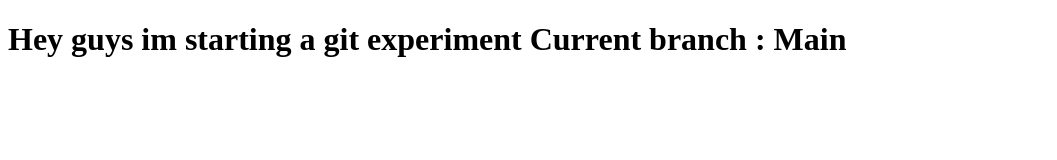
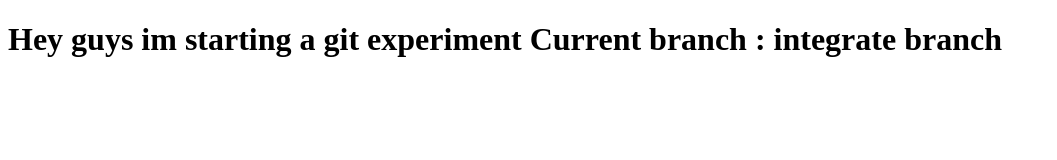
Before and after one commit to JayeshNaidu/github_experimentz, a plain HTML site: page index.html in a window 1280 px wide. Shown: the whole page, without its empty margins (0-1057 px from the left). Drawn offline with Linux system fonts and the light colour scheme.

Commit message:
first push to integrate branch

```diff
--- a/index.html
+++ b/index.html
@@ -2,6 +2,6 @@
 <html>
     <h1>
         Hey guys im starting a git experiment
-        Current branch : Main
+        Current branch : integrate branch
     </h1>
 </html>
```
